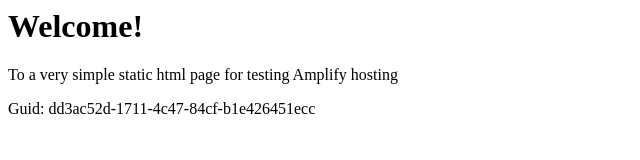
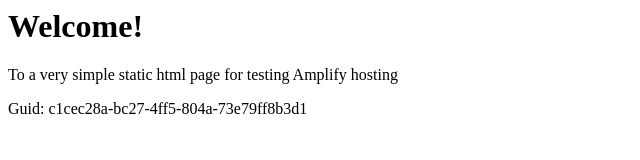
Before and after one commit to aws-aemilia-bom/Github-PR-Commit-Integration-Test-DoNotTouch-GithubWebhookPreviewCanaryTest-v1-preprod-ap-south-1, a website: page src/index.html in a window 1280 px wide. Shown: the full height of the page, 0-640 px from the left. Drawn offline with Linux system fonts and the light colour scheme.

Commit message:
commit from integ tests

```diff
--- a/src/index.html
+++ b/src/index.html
@@ -12,6 +12,6 @@
 <body>
     <h1>Welcome!</h1>
     <p>To a very simple static html page for testing Amplify hosting</p>
-    <p>Guid: dd3ac52d-1711-4c47-84cf-b1e426451ecc</p></body>
+    <p>Guid: c1cec28a-bc27-4ff5-804a-73e79ff8b3d1</p></body>
 
 </html>
```
